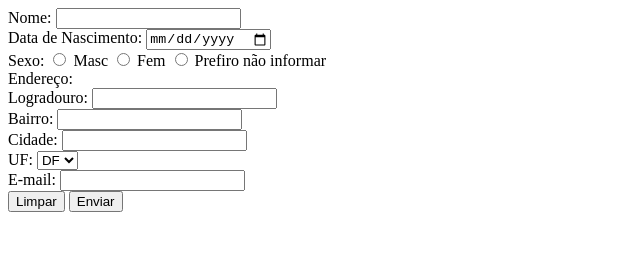
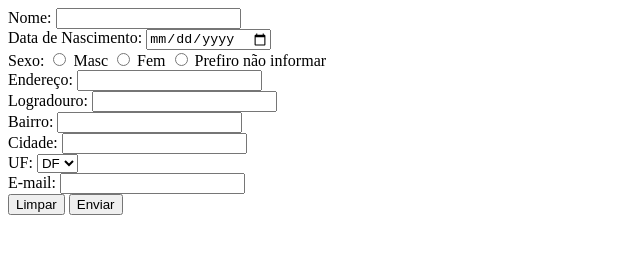
Before and after one commit to vinimedeirosdev/Formulario_HTML, a plain HTML site: page formulario.html in a window 1280 px wide. Shown: the whole page, without its empty margins (0-640 px from the left). Drawn offline with Linux system fonts and the light colour scheme.

Commit message:
fix form

```diff
--- a/formulario.html
+++ b/formulario.html
@@ -25,7 +25,9 @@
       <label for="I">Prefiro não informar</label>
       <br />
 
-      <label for="endereco">Endereço:</label><br />
+      <label for="endereco">Endereço:</label>
+      <input type="text" id="endereco" name="endereco" required />
+      <br />
       <label for="logradouro">Logradouro:</label>
       <input type="text" id="logradouro" name="logradouro" required />
       <br />
```
